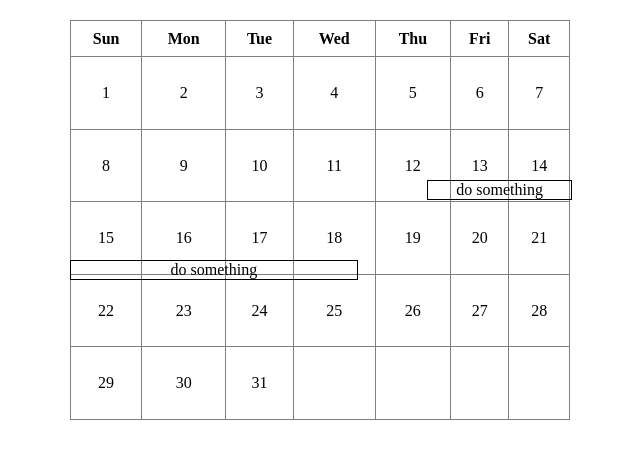
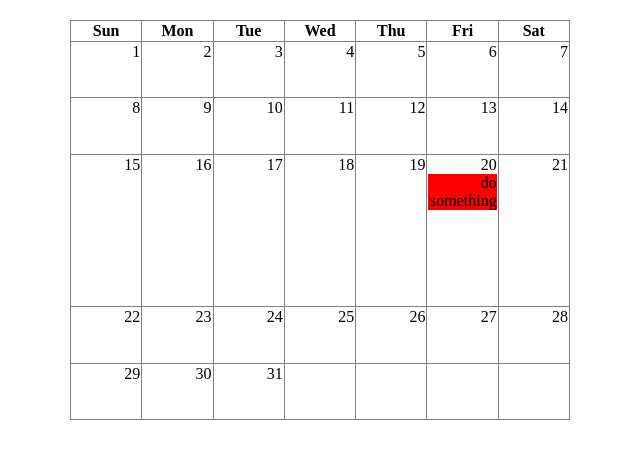
Before and after one commit to Chinadean/vue_schedule_manage, a plain HTML site: page index.html in a window 1280 px wide. Shown: the whole page, without its empty margins (320-960 px from the left). Drawn offline with nearby package versions, Linux system fonts and the light colour scheme.

Commit message:
add event view logic

```diff
--- a/index.html
+++ b/index.html
@@ -8,12 +8,12 @@
 <body>
 <div class="container">
     <div class="schedule">
-        <div class="sch-header">
+        <!--<div class="sch-header">-->
 
-        </div>
+        <!--</div>-->
         <div class="sch-body" id="sch_vue_tb">
             <table class="sch-date" border="1">
-                <thead v-bind:style="{height:tr_scale * 0.5 + '%'}">
+                <thead>
                     <tr>
                         <th>Sun</th>
                         <th>Mon</th>
@@ -24,27 +24,42 @@
                         <th>Sat</th>
                     </tr>
                 </thead>
-                <tbody v-bind:style="{height:100 - tr_scale * 0.5 + '%'}">
-                    <tr is="sch_tr" v-for="item in days" v-bind:tr_data="item"></tr>
+                <tbody>
+                    <tr is="sch_tr" v-for="item in days" v-bind:tr_data="item" v-bind:schedule="cur_month_sch"></tr>
                 </tbody>
             </table>
-            <div class="sch-event-box" v-for="data in event_data"
-                 v-bind:style="{top:data.top, left:data.left, width:data.width, height:tr_height*0.5+'%'}"
-                 v-on:click="showModal(data)" v-cloak>
+            <!--<div class="sch-event-box" v-for="data in event_data" v-on:click="showModal(data)" v-cloak>
                 {{data.event}}
-            </div>
+            </div>-->
         </div>
     </div>
 </div>
 <script src="vue.js"></script>
 <script>
     (function(){
+        var sch_td = {
+            props:['text', 'schedule'],
+            template:'\
+                <td>{{text}}\
+                    <div v-if="is_sch !== undefined" class="has-sch">{{is_sch}}</div>\
+                </td>',
+            computed: {
+                is_sch: function(){
+                    if(this.schedule[this.text]){
+                        return this.schedule[this.text]["event"]
+                    }
+                }
+            }
+        };
         var sch_tr= {
-            props: ['tr_data'],
+            props: ['tr_data','schedule'],
             template:'\
-            <tr>\
-                <td v-for="text in tr_data" v-bind:class="text===\'\'? \'\':\'sch-day\'">{{text}}</td>\
-            </tr>'
+                <tr>\
+                    <td is="sch_td" v-for="text in tr_data" v-bind:text="text" v-bind:schedule="schedule"></td>\
+                </tr>',
+            components: {
+                sch_td: sch_td
+            }
         };
         var sch_vue_tb = new Vue({
             el: '#sch_vue_tb',
@@ -62,11 +77,10 @@
                 }
             },
             computed: {
-                tr_scale: function(){
-                    return 100/(this.days.length + 0.5);
-                },
-                event_data: function(){
-                    return parseEventdata(this.schedule, this.date, this.days.length);
+                cur_month_sch: function(){
+                    var cur_year = this.date.getFullYear(),
+                            cur_month = this.date.getMonth() + 1;
+                    return this.schedule[cur_year][cur_month];
                 }
             }
         });
@@ -80,7 +94,7 @@
                 }
             }
         }
-        function parseEventdata(schedule, date, tr_num){
+        function parseEventdata(schedule, date, tr_scale){
             var cur_year = date.getFullYear(),
                     cur_month = date.getMonth() + 1;
             var cur_month_event = schedule[cur_year][cur_month];
@@ -93,7 +107,7 @@
                         month: cur_month,
                         day: day,
                         event: cur_month_event[day].event,
-                        top: (layout_data.top + i)*100/tr_num + '%',
+                        top: (layout_data.top + i + 0.25)*tr_scale + '%',
                         left: i > 0 ? 0 : layout_data.left + '%',
                         width: val + '%'
                     };
--- a/schedule_manage.css
+++ b/schedule_manage.css
@@ -5,25 +5,29 @@
 }
 [v-cloak] {
     display: none;
-    }
+}
 .schedule{
     height: 100%;
     text-align: center;
 }
 .sch-body{
     height: 100%;
-    position: relative;
 }
 .sch-date{
+    table-layout: fixed;
     height: 100%;
     width: 100%;
     border-collapse: collapse;
 }
 .sch-date > thead > tr{
-    height: 100%;
+
 }
-.sch-date > tbody > tr{
-
+.sch-date > tbody{
+    text-align: right;
+    vertical-align: top;
+}
+.has-sch{
+    background-color: red;
 }
 .sch-event-box{
     position: absolute;
```
